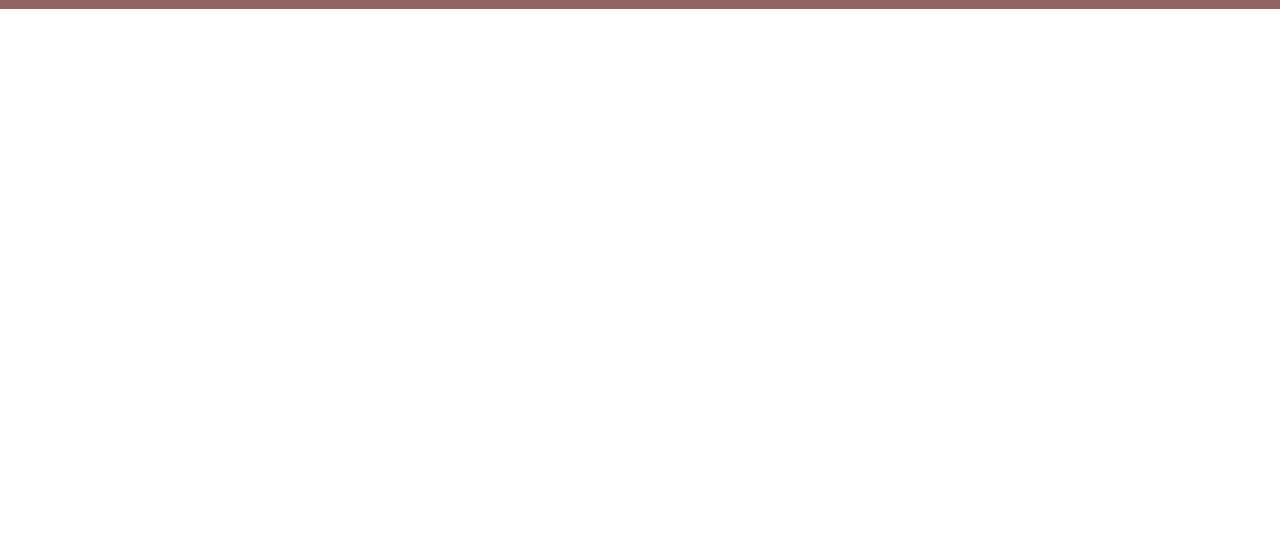
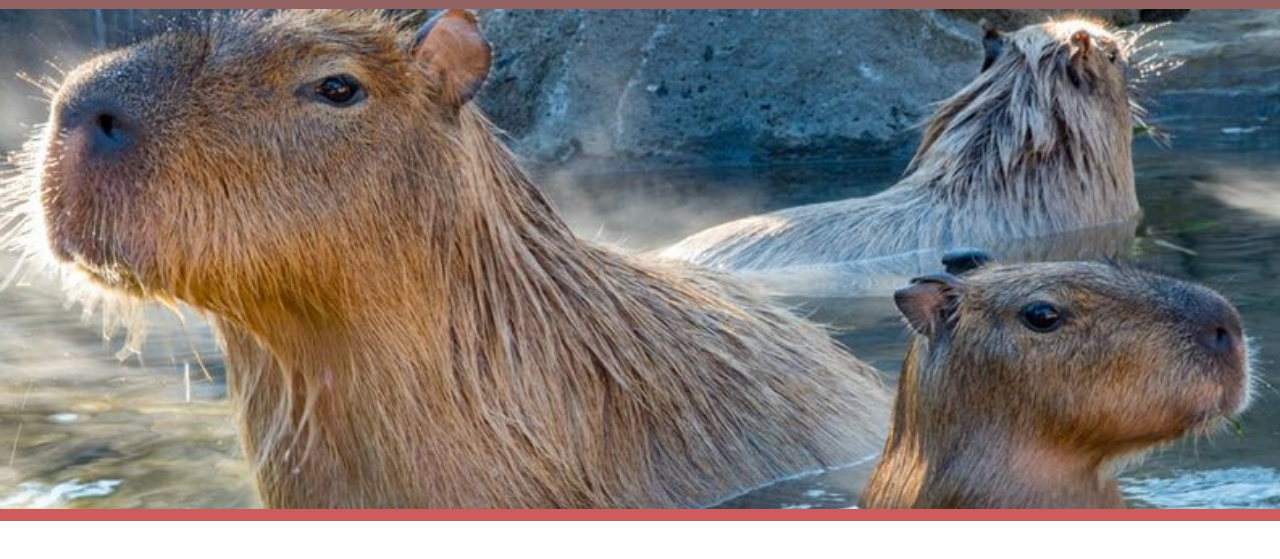
Before and after one commit to beatrizplima/203-display, a plain HTML site: page index.html in a window 1280 px wide. Shown: the part 121-680 px from the top of the page. Drawn offline with Linux system fonts and the light colour scheme.

Commit message:
Adicionar um banner com foto de Capivara

```diff
--- a/index.html
+++ b/index.html
@@ -17,5 +17,8 @@
     <a href="">Contato</a>
 </nav>
 
+<header>
+
+</header>
 </body>
 </html>
--- a/style.css
+++ b/style.css
@@ -21,3 +21,12 @@ nav a{
 nav a:hover{
     text-decoration: underline;
 }
+
+header{
+    width: 100%;
+    height: 500px;
+    background-image: url(capivara_principal.jpg);
+    background-size: cover;
+    background-position: center;
+    border-bottom: 12px indianred solid
+}
```
Also changed, not shown: capivara_principal.jpg (added).
